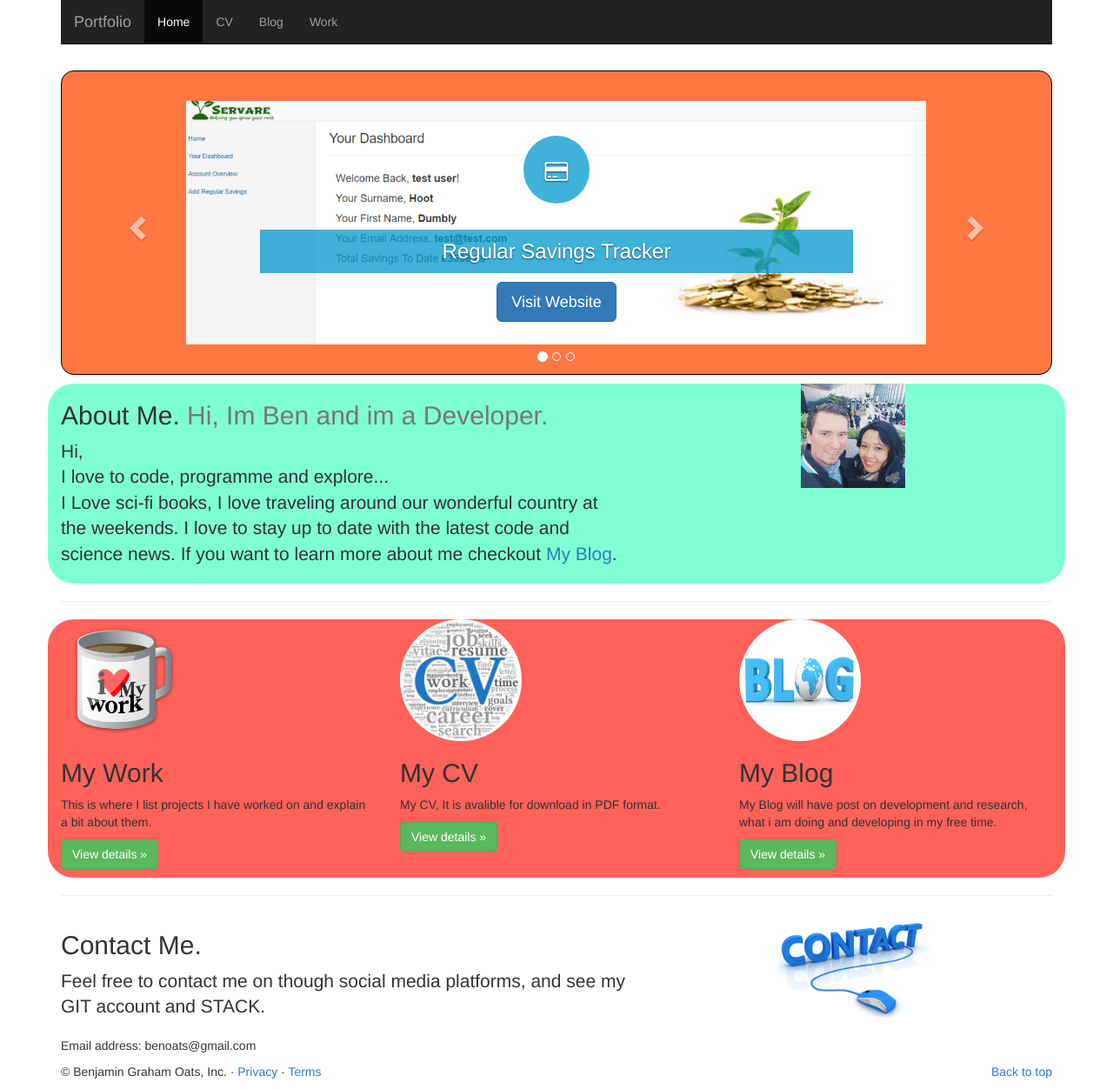
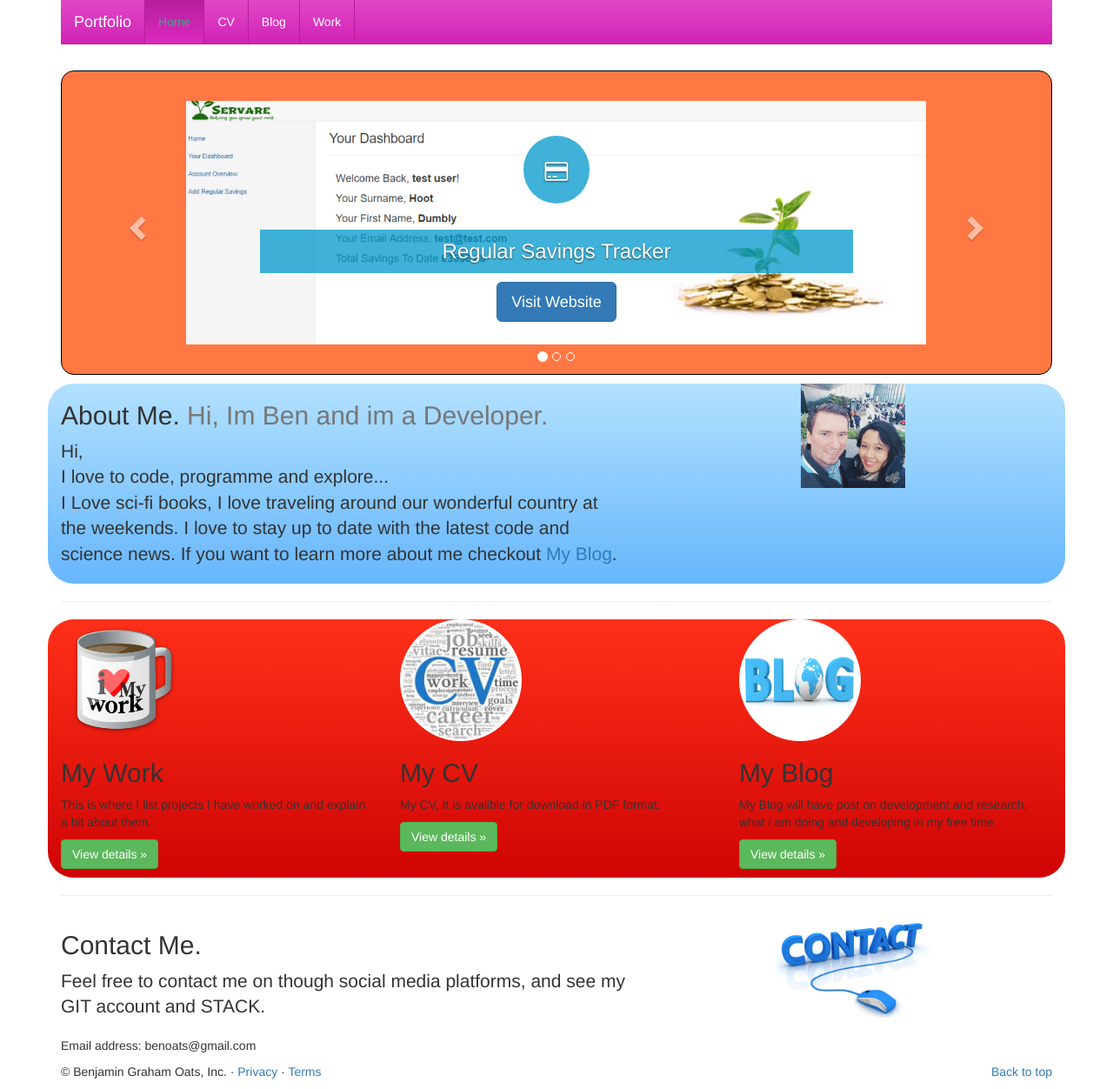
Before and after one commit to TheLaughingGod1986/Portfolio, a PHP site: page /index.phtml in a window 1280 px wide. Shown: the whole page at 87% size. Run offline with PHP 8.4, Linux system fonts and the light colour scheme; some libraries are stand-ins or nearby versions.

Commit message:
added gradiant

```diff
--- a/css/style.css
+++ b/css/style.css
@@ -28,15 +28,147 @@ object.infographic {
 /*}*/
 
 .nav-tabs {
-    background-color: rgba(127, 255, 0, 0.98);
+    background: #bfd255; /* Old browsers */
+    background: -moz-linear-gradient(top,  #bfd255 0%, #8eb92a 34%, #72aa00 66%, #9ecb2d 100%); /* FF3.6-15 */
+    background: -webkit-linear-gradient(top,  #bfd255 0%,#8eb92a 34%,#72aa00 66%,#9ecb2d 100%); /* Chrome10-25,Safari5.1-6 */
+    background: linear-gradient(to bottom,  #bfd255 0%,#8eb92a 34%,#72aa00 66%,#9ecb2d 100%); /* W3C, IE10+, FF16+, Chrome26+, Opera12+, Safari7+ */
+    filter: progid:DXImageTransform.Microsoft.gradient( startColorstr='#bfd255', endColorstr='#9ecb2d',GradientType=0 ); /* IE6-9 */
+
 }
 
 .section_blue {
-    background-color: aquamarine;
+    /* Permalink - use to edit and share this gradient: http://colorzilla.com/gradient-editor/#b2e1ff+0,66b6fc+100;Blue+3D+%236 */
+    background: #b2e1ff; /* Old browsers */
+    background: -moz-linear-gradient(top,  #b2e1ff 0%, #66b6fc 100%); /* FF3.6-15 */
+    background: -webkit-linear-gradient(top,  #b2e1ff 0%,#66b6fc 100%); /* Chrome10-25,Safari5.1-6 */
+    background: linear-gradient(to bottom,  #b2e1ff 0%,#66b6fc 100%); /* W3C, IE10+, FF16+, Chrome26+, Opera12+, Safari7+ */
+    filter: progid:DXImageTransform.Microsoft.gradient( startColorstr='#b2e1ff', endColorstr='#66b6fc',GradientType=0 ); /* IE6-9 */
+
     border-radius: 30px;
 }
 
 .section_red {
-    background-color: #ff6259;
+    /* Permalink - use to edit and share this gradient: http://colorzilla.com/gradient-editor/#ff3019+0,cf0404+100;Red+3D */
+    background: #ff3019; /* Old browsers */
+    background: -moz-linear-gradient(top,  #ff3019 0%, #cf0404 100%); /* FF3.6-15 */
+    background: -webkit-linear-gradient(top,  #ff3019 0%,#cf0404 100%); /* Chrome10-25,Safari5.1-6 */
+    background: linear-gradient(to bottom,  #ff3019 0%,#cf0404 100%); /* W3C, IE10+, FF16+, Chrome26+, Opera12+, Safari7+ */
+    filter: progid:DXImageTransform.Microsoft.gradient( startColorstr='#ff3019', endColorstr='#cf0404',GradientType=0 ); /* IE6-9 */
+
     border-radius: 30px;
 }
+
+.navbar-custom {
+    background-color: #d123b5;
+    border-color: #b51e9c;
+    background-image: -webkit-gradient(linear, left 0%, left 100%, from(#e047c7), to(#d123b5));
+    background-image: -webkit-linear-gradient(top, #e047c7, 0%, #d123b5, 100%);
+    background-image: -moz-linear-gradient(top, #e047c7 0%, #d123b5 100%);
+    background-image: linear-gradient(to bottom, #e047c7 0%, #d123b5 100%);
+    background-repeat: repeat-x;
+    filter: progid:DXImageTransform.Microsoft.gradient(startColorstr='#ffe047c7', endColorstr='#ffd123b5', GradientType=0);
+}
+.navbar-custom .navbar-brand {
+    color: #ffffff;
+}
+.navbar-custom .navbar-brand:hover,
+.navbar-custom .navbar-brand:focus {
+    color: #e6e6e6;
+    background-color: transparent;
+}
+.navbar-custom .navbar-text {
+    color: #ffffff;
+}
+.navbar-custom .navbar-nav > li:last-child > a {
+    border-right: 1px solid #b51e9c;
+}
+.navbar-custom .navbar-nav > li > a {
+    color: #ffffff;
+    border-left: 1px solid #b51e9c;
+}
+.navbar-custom .navbar-nav > li > a:hover,
+.navbar-custom .navbar-nav > li > a:focus {
+    color: #35ad82;
+    background-color: transparent;
+}
+.navbar-custom .navbar-nav > .active > a,
+.navbar-custom .navbar-nav > .active > a:hover,
+.navbar-custom .navbar-nav > .active > a:focus {
+    color: #35ad82;
+    background-color: #b51e9c;
+    background-image: -webkit-gradient(linear, left 0%, left 100%, from(#b51e9c), to(#db2abf));
+    background-image: -webkit-linear-gradient(top, #b51e9c, 0%, #db2abf, 100%);
+    background-image: -moz-linear-gradient(top, #b51e9c 0%, #db2abf 100%);
+    background-image: linear-gradient(to bottom, #b51e9c 0%, #db2abf 100%);
+    background-repeat: repeat-x;
+    filter: progid:DXImageTransform.Microsoft.gradient(startColorstr='#ffb51e9c', endColorstr='#ffdb2abf', GradientType=0);
+}
+.navbar-custom .navbar-nav > .disabled > a,
+.navbar-custom .navbar-nav > .disabled > a:hover,
+.navbar-custom .navbar-nav > .disabled > a:focus {
+    color: #cccccc;
+    background-color: transparent;
+}
+.navbar-custom .navbar-toggle {
+    border-color: #dddddd;
+}
+.navbar-custom .navbar-toggle:hover,
+.navbar-custom .navbar-toggle:focus {
+    background-color: #dddddd;
+}
+.navbar-custom .navbar-toggle .icon-bar {
+    background-color: #cccccc;
+}
+.navbar-custom .navbar-collapse,
+.navbar-custom .navbar-form {
+    border-color: #b21e9b;
+}
+.navbar-custom .navbar-nav > .dropdown > a:hover .caret,
+.navbar-custom .navbar-nav > .dropdown > a:focus .caret {
+    border-top-color: #35ad82;
+    border-bottom-color: #35ad82;
+}
+.navbar-custom .navbar-nav > .open > a,
+.navbar-custom .navbar-nav > .open > a:hover,
+.navbar-custom .navbar-nav > .open > a:focus {
+    background-color: #b51e9c;
+    color: #35ad82;
+}
+.navbar-custom .navbar-nav > .open > a .caret,
+.navbar-custom .navbar-nav > .open > a:hover .caret,
+.navbar-custom .navbar-nav > .open > a:focus .caret {
+    border-top-color: #35ad82;
+    border-bottom-color: #35ad82;
+}
+.navbar-custom .navbar-nav > .dropdown > a .caret {
+    border-top-color: #ffffff;
+    border-bottom-color: #ffffff;
+}
+@media (max-width: 767) {
+    .navbar-custom .navbar-nav .open .dropdown-menu > li > a {
+        color: #ffffff;
+    }
+    .navbar-custom .navbar-nav .open .dropdown-menu > li > a:hover,
+    .navbar-custom .navbar-nav .open .dropdown-menu > li > a:focus {
+        color: #35ad82;
+        background-color: transparent;
+    }
+    .navbar-custom .navbar-nav .open .dropdown-menu > .active > a,
+    .navbar-custom .navbar-nav .open .dropdown-menu > .active > a:hover,
+    .navbar-custom .navbar-nav .open .dropdown-menu > .active > a:focus {
+        color: #35ad82;
+        background-color: #b51e9c;
+    }
+    .navbar-custom .navbar-nav .open .dropdown-menu > .disabled > a,
+    .navbar-custom .navbar-nav .open .dropdown-menu > .disabled > a:hover,
+    .navbar-custom .navbar-nav .open .dropdown-menu > .disabled > a:focus {
+        color: #cccccc;
+        background-color: transparent;
+    }
+}
+.navbar-custom .navbar-link {
+    color: #ffffff;
+}
+.navbar-custom .navbar-link:hover {
+    color: #35ad82;
+}
--- a/navigation.php
+++ b/navigation.php
@@ -2,7 +2,7 @@
 ================================================== -->
 <div class="navbar-wrapper">
     <div class="container">
-        <nav class="navbar navbar-inverse navbar-static-top">
+        <nav class="navbar navbar-custom navbar-static-top">
             <div class="container">
                 <div class="navbar-header">
                     <button type="button" class="navbar-toggle collapsed" data-toggle="collapse" data-target="#navbar" aria-expanded="false" aria-controls="navbar">
--- a/work.html
+++ b/work.html
@@ -38,7 +38,7 @@
 <div class="navbar-wrapper">
     <div class="container">
 
-        <nav class="navbar navbar-inverse navbar-static-top">
+        <nav class="navbar navbar-custom navbar-static-top">
             <div class="container">
                 <div class="navbar-header">
                     <button type="button" class="navbar-toggle collapsed" data-toggle="collapse" data-target="#navbar"
```
